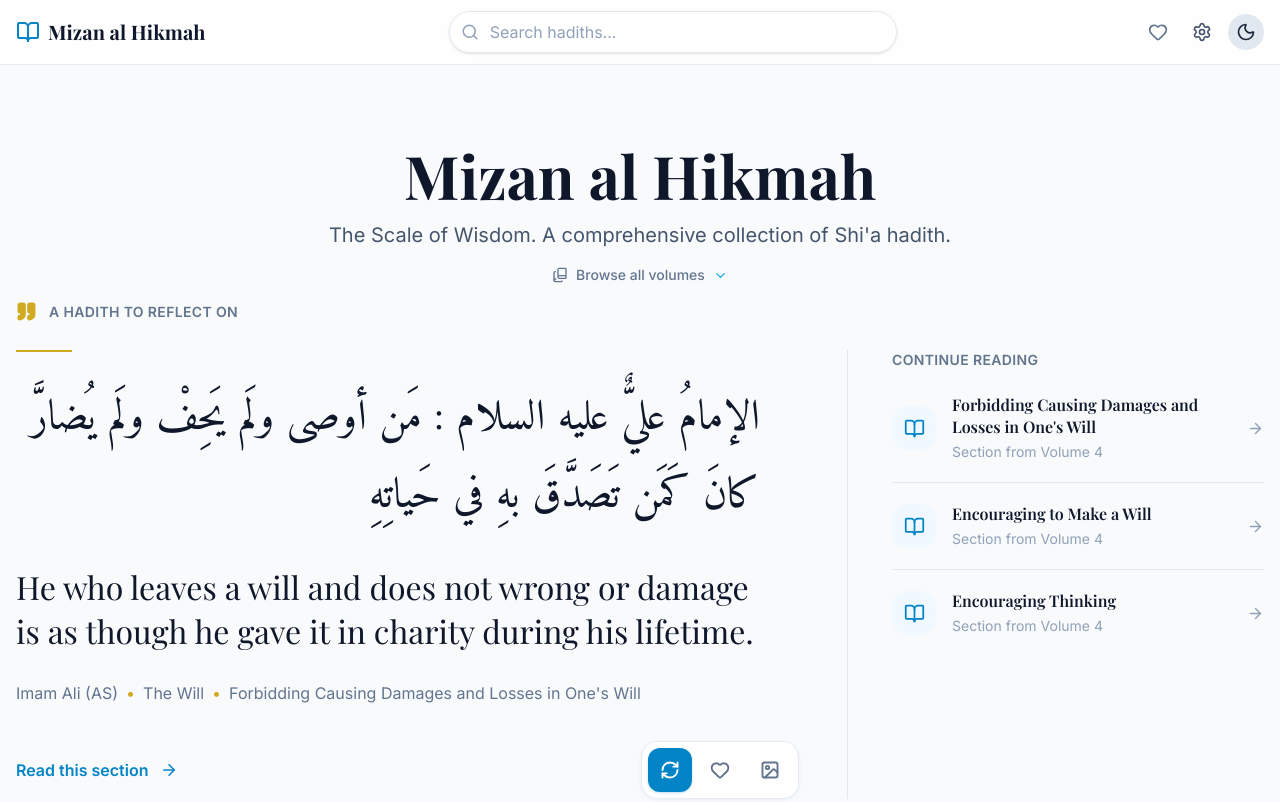
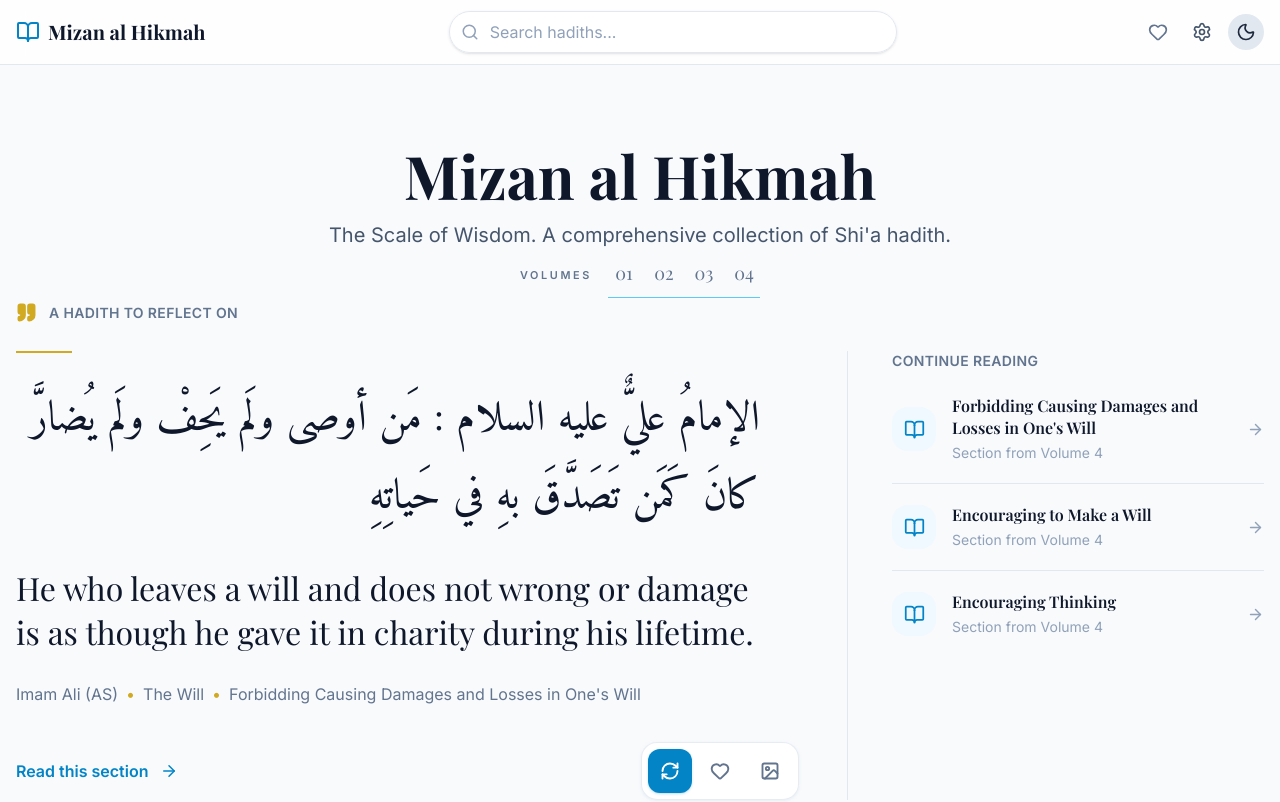
Before and after one commit to lotetreel/mizan-al-hikmah, a React (Vite) app: page / in a window 1280 px wide. Shown: the top 802 px of the page. Built offline with nearby package versions, Linux system fonts and the light colour scheme; a web font is replaced by a local one.

Commit message:
Replace volume discovery cue with direct volume index

```diff
--- a/src/pages/Home.tsx
+++ b/src/pages/Home.tsx
@@ -1,21 +1,11 @@
 import { VolumeSelector } from '../components/VolumeSelector';
 import { RandomHadithSpotlight } from '../components/RandomHadithSpotlight';
 import { motion } from 'framer-motion';
-import { BookCopy, ChevronDown } from 'lucide-react';
+import { Link } from 'react-router-dom';
+
+const volumes = [1, 2, 3, 4];
 
 export function Home() {
-    const browseVolumes = () => {
-        const volumeSelector = document.getElementById('volume-selector');
-        if (!volumeSelector) return;
-
-        const prefersReducedMotion = window.matchMedia('(prefers-reduced-motion: reduce)').matches;
-        volumeSelector.scrollIntoView({
-            behavior: prefersReducedMotion ? 'auto' : 'smooth',
-            block: 'start',
-        });
-        volumeSelector.focus({ preventScroll: true });
-    };
-
     return (
         <div className="pt-12">
             <div className="text-center space-y-4">
@@ -36,22 +26,29 @@ export function Home() {
                 </motion.p>
             </div>
 
-            <motion.button
-                type="button"
-                onClick={browseVolumes}
+            <motion.nav
+                aria-label="Browse volumes"
                 initial={{ opacity: 0 }}
                 animate={{ opacity: 1 }}
                 transition={{ delay: 0.35 }}
-                className="group mx-auto mt-1 flex min-h-11 items-center gap-2 px-3 text-sm font-medium text-slate-500 transition-colors hover:text-primary-600 focus-visible:outline-none focus-visible:ring-2 focus-visible:ring-primary-500 focus-visible:ring-offset-2 focus-visible:ring-offset-slate-50 dark:text-slate-400 dark:hover:text-primary-400 dark:focus-visible:ring-offset-slate-950"
+                className="mx-auto mt-1 flex min-h-11 w-fit items-center gap-4 px-3 text-slate-500 dark:text-slate-400"
             >
-                <BookCopy size={16} aria-hidden="true" />
-                <span>Browse all volumes</span>
-                <ChevronDown
-                    size={15}
-                    aria-hidden="true"
-                    className="text-primary-500 transition-transform group-hover:translate-y-0.5 dark:text-primary-400"
-                />
-            </motion.button>
+                <span className="text-[0.68rem] font-semibold uppercase tracking-[0.24em]">
+                    Volumes
+                </span>
+                <div className="flex items-center gap-2 border-b border-primary-400/80 pb-1">
+                    {volumes.map((volume) => (
+                        <Link
+                            key={volume}
+                            to={`/volume/${volume}`}
+                            aria-label={`Read Volume ${volume}`}
+                            className="inline-flex min-h-10 min-w-8 items-center justify-center font-serif text-lg tabular-nums transition-colors hover:text-primary-600 focus-visible:rounded-sm focus-visible:outline-none focus-visible:ring-2 focus-visible:ring-primary-500 focus-visible:ring-offset-2 focus-visible:ring-offset-slate-50 dark:hover:text-primary-400 dark:focus-visible:ring-offset-slate-950"
+                        >
+                            {String(volume).padStart(2, '0')}
+                        </Link>
+                    ))}
+                </div>
+            </motion.nav>
 
             <div className="mt-1">
                 <RandomHadithSpotlight />
```
